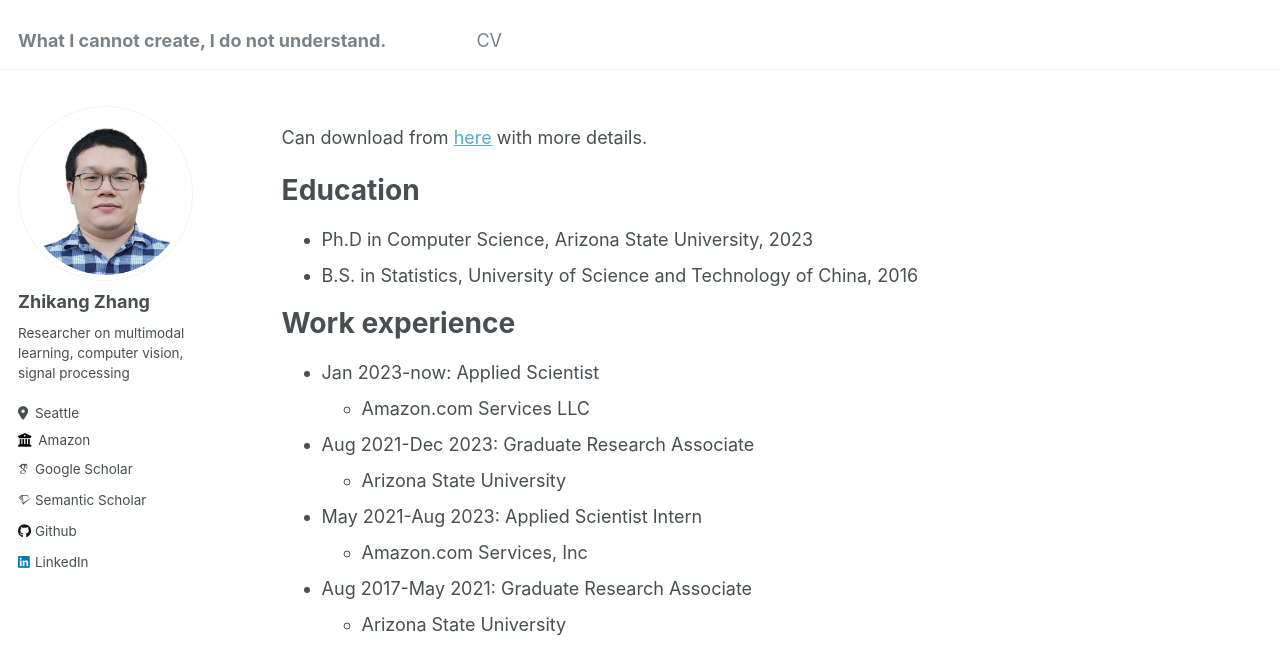
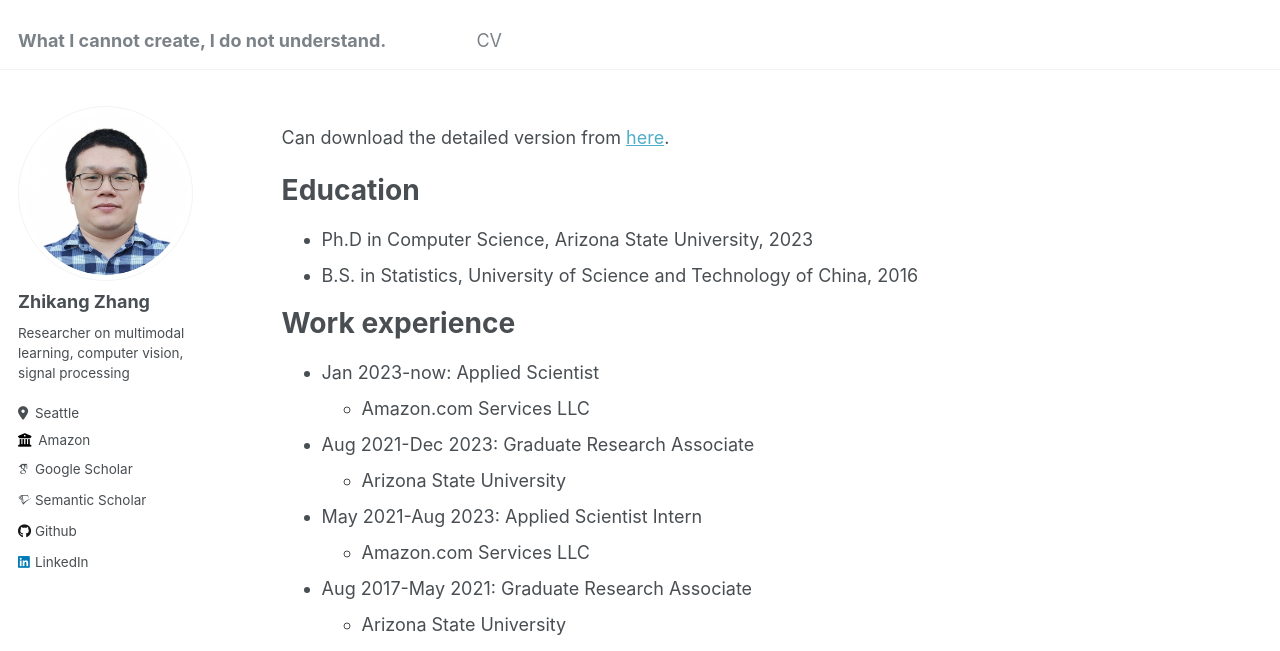
Before and after one commit to zhikang-work/zhikang-work.github.io, a Jekyll site: the page built from _pages/cv.md, in a window 1280 px wide and 900 px high. Shown: the top 651 px of the window. Built offline with Jekyll 4.4.1, drawn with Linux system fonts in a browser that asks for light colours; some web fonts are replaced.

Commit message:
refine wording and format

```diff
--- a/_pages/cv.md
+++ b/_pages/cv.md
@@ -9,7 +9,7 @@ redirect_from:
 
 {% include base_path %}
 
-Can download from [here](https://zhikang.work/files/zhikang-cv.pdf) with more details.
+Can download the detailed version from [here](https://zhikang.work/files/zhikang-cv.pdf).
 
 Education
 ======
@@ -25,7 +25,7 @@ Work experience
   * Arizona State University
 
 * May 2021-Aug 2023: Applied Scientist Intern
-  * Amazon.com Services, Inc
+  * Amazon.com Services LLC
 
 * Aug 2017-May 2021: Graduate Research Associate
   * Arizona State University
```
Also changed, not shown: _pages/about.md (+1 -1 lines).
